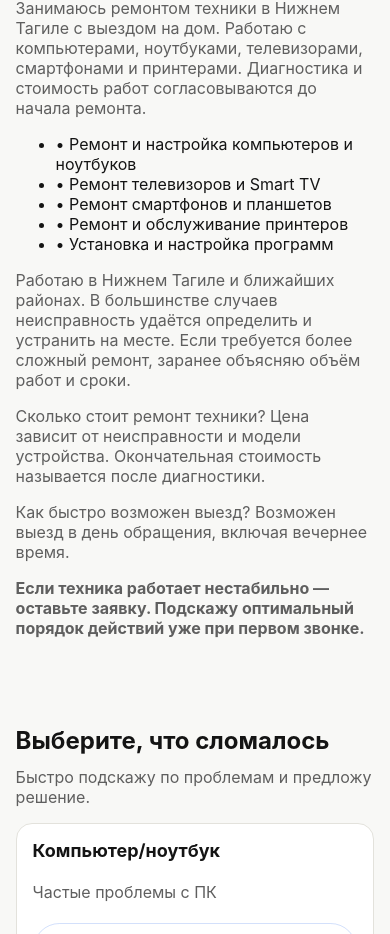
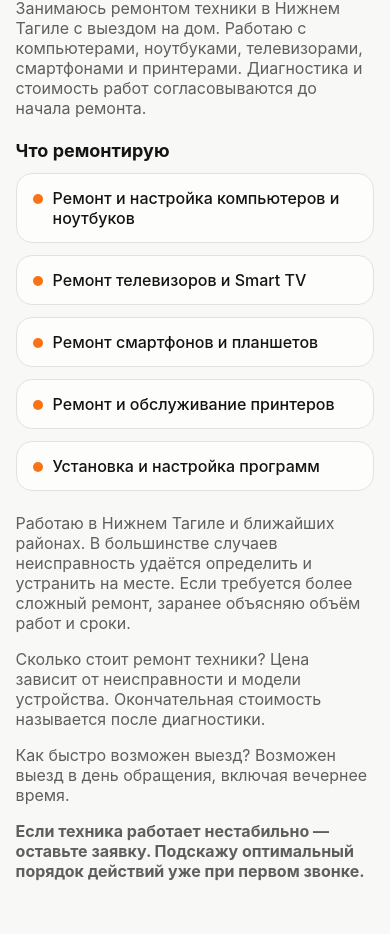
Before and after one commit to Frozertiru-gif/44, a Next.js app: page /nizhniy-tagil in a window 390 px wide. Shown: the part 879-1813 px from the top of the page. Built offline with nearby package versions, Linux system fonts and the light colour scheme; no server answers.

Commit message:
feat: redesign geo services list as responsive cards

```diff
--- a/app/globals.css
+++ b/app/globals.css
@@ -73,6 +73,12 @@ header {
   gap: 16px;
   font-size: 14px;
   color: var(--muted);
+}
+
+@media (min-width: 640px) {
+  .services-grid ul {
+    grid-template-columns: repeat(2, minmax(0, 1fr));
+  }
 }
 
 @media (min-width: 900px) {
@@ -469,6 +475,52 @@ header {
   font-weight: 600;
 }
 
+
+.services-grid {
+  margin: 22px 0;
+}
+
+.services-grid h3 {
+  margin: 0 0 12px;
+  font-size: clamp(18px, 2.4vw, 22px);
+}
+
+.services-grid ul {
+  list-style: none;
+  margin: 0;
+  padding: 0;
+  display: grid;
+  grid-template-columns: 1fr;
+  gap: 12px;
+}
+
+.services-grid li {
+  display: flex;
+  align-items: flex-start;
+  gap: 10px;
+  border: 1px solid var(--border);
+  border-radius: 16px;
+  padding: 14px 16px;
+  background: rgba(255, 255, 255, 0.7);
+  color: var(--text);
+  font-weight: 500;
+  transition: box-shadow 0.2s ease, transform 0.2s ease;
+}
+
+.services-grid li:hover {
+  transform: translateY(-1px);
+  box-shadow: 0 8px 20px rgba(20, 20, 20, 0.08);
+}
+
+.services-grid-marker {
+  width: 10px;
+  height: 10px;
+  border-radius: 999px;
+  background: var(--accent);
+  margin-top: 6px;
+  flex-shrink: 0;
+}
+
 .footer {
   padding: 24px 0 80px;
   color: var(--muted);
@@ -476,6 +528,10 @@ header {
 }
 
 @media (min-width: 900px) {
+  .services-grid ul {
+    grid-template-columns: repeat(3, minmax(0, 1fr));
+  }
+
   .hero {
     grid-template-columns: 1.2fr 0.8fr;
   }
--- a/src/components/LandingPage.tsx
+++ b/src/components/LandingPage.tsx
@@ -7,6 +7,7 @@ import { MessengerButtons } from "@/src/components/MessengerButtons";
 import { Modal } from "@/src/components/Modal";
 import { CategoryGrid } from "@/src/components/CategoryGrid";
 import { IssuesSection } from "@/src/components/IssuesSection";
+import { ServicesGrid } from "@/src/components/ServicesGrid";
 import { track } from "@/src/lib/track";
 import { getGeoNameInPrepositional } from "@/src/content/geoCopy";
 
@@ -192,11 +193,7 @@ export function LandingPage({ geoName, geoSlug, seoCopy }: LandingPageProps) {
             <div className="container">
               <h2>Ремонт техники в {currentGeoNameInPrepositional}</h2>
               <p>{seoCopy.titleLead}</p>
-              <ul>
-                {seoCopy.bullets.map((bullet) => (
-                  <li key={bullet}>• {bullet}</li>
-                ))}
-              </ul>
+              <ServicesGrid items={seoCopy.bullets} title="Что ремонтирую" />
               {seoCopy.body.map((paragraph) => (
                 <p key={paragraph}>{paragraph}</p>
               ))}
--- /dev/null
+++ b/src/components/ServicesGrid.tsx
@@ -0,0 +1,24 @@
+type ServicesGridProps = {
+  title?: string;
+  items: string[];
+};
+
+export function ServicesGrid({ title = "Виды техники", items }: ServicesGridProps) {
+  if (!items.length) {
+    return null;
+  }
+
+  return (
+    <section className="services-grid" aria-label={title}>
+      <h3>{title}</h3>
+      <ul>
+        {items.map((item) => (
+          <li key={item}>
+            <span className="services-grid-marker" aria-hidden="true" />
+            <span>{item}</span>
+          </li>
+        ))}
+      </ul>
+    </section>
+  );
+}
```
